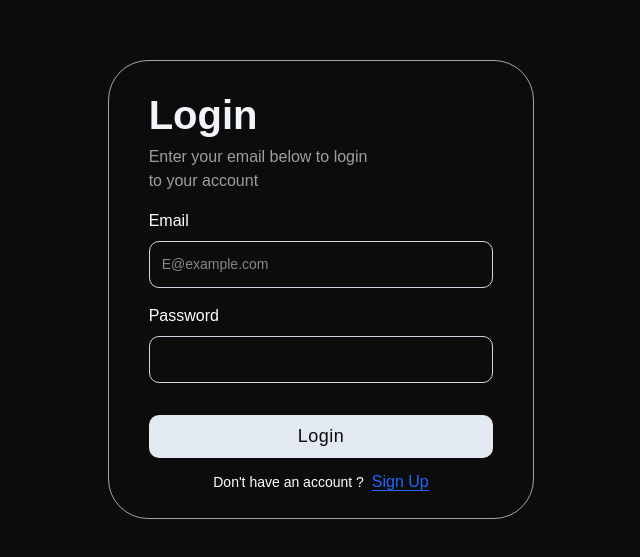
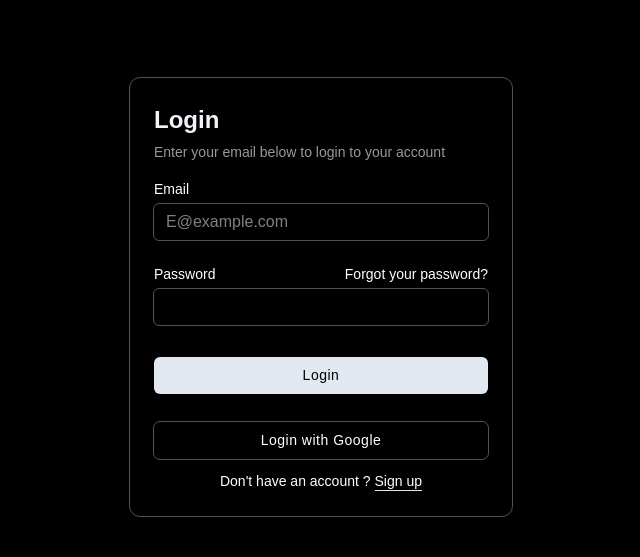
Before and after one commit to janki2425/auth-frontend, a Next.js app: page /auth/login in a window 1280 px wide. Shown: the part 103-660 px from the top of the page, without its empty margins (319-959 px from the left). Built offline with nearby package versions, Linux system fonts and the light colour scheme.

Commit message:
modified auth pages for better UI

```diff
--- a/src/pages/auth/login/index.tsx
+++ b/src/pages/auth/login/index.tsx
@@ -32,33 +32,37 @@ export default function login(){
     }
 
     return(
-        <div className="flex items-center justify-center min-h-screen lg:h-dvh w-full bg-black opacity-95">
-            <form onSubmit={handleSubmit} className="flex flex-col mb-4 bg-black opacity-100 w-1/3 px-10 h-fit py-6 justify-center rounded-[40px] border-[0.1px] border-gray-400 shadow-2xl">
-                <h2 className="text-[10px] xl:text-[40px] 2xl:text-[80px] text-slate-100 font-semibold">Login</h2>
-                <p className="w-2/3 mb-4 opacity-60">Enter your email below to login to your account</p>
+        <div className="flex items-center justify-center min-h-screen lg:h-dvh w-full bg-black">
+            <form onSubmit={handleSubmit} className="flex flex-col bg-black w-[382px] px-6 h-fit py-6 justify-center rounded-[10px] outline-[0.5px]">
+                <h2 className="text-[24px] mb-1 text-slate-100 font-semibold">Login</h2>
+                <p className="mb-4 opacity-60 text-[14px]">Enter your email below to login to your account</p>
                 {error && <p className="text-red-600">{error}</p>}
-                <label htmlFor="email">Email</label>
+                <label htmlFor="email" className="text-[14px]">Email</label>
                 <input
                 id="email"
                 name="email"
                 type="email"
                 placeholder="E@example.com"
                 value={form.email}
-                className="border-[1px] border-slate-300 p-3 mb-4 mt-2 2xl:mb-8 w-full text-[14px] rounded-[10px]"
+                className="outline-[0.5px] px-3 py-1.5 mb-6 mt-1 2xl:mb-8 w-full bg-black text-[16px] rounded-[5px]"
                 onChange={(e)=>setForm({...form , email:e.target.value})}
                 />
-                <label htmlFor="password">Password</label>
+                <div className="flex justify-between">
+                    <label htmlFor="password" className="text-[14px]">Password</label>
+                    <p className="text-[14px]">Forgot your password?</p>
+                </div>
                 <input
                 id="password"
                 name="paaword"
                 type="password"
                 value={form.password}
-                className="border-[1px] border-slate-300 p-3 mt-2 mb-4 lg:mb-6 xl:mb-8 2xl:mb-12 w-full text-[14px] rounded-[10px]"
+                className="outline-[0.5px] px-3 py-1.5 mt-1 mb-7 lg:mb-6 xl:mb-8 2xl:mb-12 w-full text-[16px] rounded-[5px]"
                 onChange={(e)=>setForm({...form , password:e.target.value})}
                 />
-                <button className="py-1.5 px-3 xl:py-2 xl:px-5 2xl:py-3 2xl:px-8 text-[18px] font-[500] tracking-[0.5px] rounded-[10px] text-black bg-slate-200 hover:bg-slate-600">Login</button>
+                <button className="py-2 px-3 xl:py-2 xl:px-5 2xl:py-3 2xl:px-8 text-[14px] font-[500] tracking-[0.5px] rounded-[6px] text-black bg-slate-200 hover:bg-slate-600">Login</button>
+                <button className="outline-[0.5px] mt-7 py-2 px-3 xl:py-2 xl:px-5 2xl:py-3 2xl:px-8 text-[14px] font-[500] tracking-[0.5px] rounded-[6px] text-white bg-transparent">Login with Google</button>
                 <Link href={"/auth/signup"} className="mt-3 mx-auto">
-                <p className="text-[8px] lg:text-[11px] xl:text-[14px] 2xl:text-[24px]">Don't have an account ?<span className="text-[9px] lg:text-[12px] xl:text-[16px] 2xl:text-[28px] text-blue-600 border-b-[1px] border-blue-600 ml-2">Sign Up</span></p>
+                <p className="text-[14px]">Don't have an account ?<span className="text-[14px] border-b-[1px] ml-1 pb-[1px]">Sign up</span></p>
                 </Link>
             </form>
         </div>
--- a/src/pages/auth/signup/index.tsx
+++ b/src/pages/auth/signup/index.tsx
@@ -31,41 +31,41 @@ export default function signup(){
 
 
     return(
-        <div className="flex items-center justify-center min-h-screen lg:h-dvh w-full bg-black opacity-95">
-            <form onSubmit={handleSubmit} className="flex flex-col mb-4 w-1/3 px-10 opacity-100 bg-black h-fit py-8 rounded-[40px] border-[0.1px] border-gray-400 shadow-2xl">
-                <h2 className="text-[30px] text-slate-100 font-semibold mb-6">Create an Account</h2>
+        <div className="flex items-center justify-center min-h-screen lg:h-dvh w-full bg-black">
+            <form onSubmit={handleSubmit} className="flex flex-col bg-black w-[382px] px-6 h-fit py-6 justify-center rounded-[10px] outline-[0.5px]">
+                <h2 className="text-[24px] text-slate-100 mb-6 font-semibold">Create an Account</h2>
                 {error && <p className="text-red-600">{error}</p>}
                 <input
                 type="text"
                 placeholder="FirstName"
                 value={form.first_name}
-                className="border-[1px] border-slate-300 p-3 mb-2 mt-2 2xl:mb-8 w-full text-[14px] rounded-[10px]"
+                className="outline-[0.5px] px-3 py-1.5 mb-3 mt-1 2xl:mb-8 w-full bg-black text-[16px] rounded-[5px]"
                 onChange={(e)=>setForm({...form , first_name:e.target.value})}
                 />
                 <input
                 type="text"
                 placeholder="LastName"
                 value={form.last_name}
-                className="border-[1px] border-slate-300 p-3 mb-2 mt-2 2xl:mb-8 w-full text-[14px] rounded-[10px]"
+                className="outline-[0.5px] px-3 py-1.5 mb-3 mt-1 2xl:mb-8 w-full bg-black text-[16px] rounded-[5px]"
                 onChange={(e)=>setForm({...form , last_name:e.target.value})}
                 />
                 <input
                 type="email"
                 placeholder="Email"
                 value={form.email}
-                className="border-[1px] border-slate-300 p-3 mb-2 mt-2 2xl:mb-8 w-full text-[14px] rounded-[10px]"
+                className="outline-[0.5px] px-3 py-1.5 mb-3 mt-1 2xl:mb-8 w-full bg-black text-[16px] rounded-[5px]"
                 onChange={(e)=>setForm({...form , email:e.target.value})}
                 />
                 <input
                 type="password"
                 placeholder="Password"
                 value={form.password}
-                className="border-[1px] border-slate-300 p-3 mb-4 mt-2 2xl:mb-8 w-full text-[14px] rounded-[10px]"
+                className="outline-[0.5px] px-3 py-1.5 mb-8 mt-1 2xl:mb-8 w-full bg-black text-[16px] rounded-[5px]"
                 onChange={(e)=>setForm({...form , password:e.target.value})}
                 />
-                <button className="py-1.5 px-3 xl:py-2 xl:px-5 2xl:py-3 2xl:px-8 text-[16px] font-[500] tracking-[0.5px] rounded-[10px] text-black bg-slate-200 hover:bg-slate-600">Create Account</button>
+                <button className="py-2 px-3 xl:py-2 xl:px-5 2xl:py-3 2xl:px-8 text-[14px] font-[500] tracking-[0.5px] rounded-[6px] text-black bg-slate-200 hover:bg-slate-600">Create Account</button>
                 <Link href={"/auth/login"} className="mt-3 mx-auto">
-                <p className="text-[8px] lg:text-[11px] xl:text-[14px] 2xl:text-[24px]">Already have an account ?<span className="text-[9px] lg:text-[12px] xl:text-[16px] 2xl:text-[28px] text-blue-600 border-b-[1px] border-blue-600 ml-2">Sign In</span></p>
+                <p className="text-[14px]">Already have an account ?<span className="text-[14px] border-b-[1px] ml-1 pb-[1px]">Sign In</span></p>
                 </Link>
             </form>
         </div>
```
